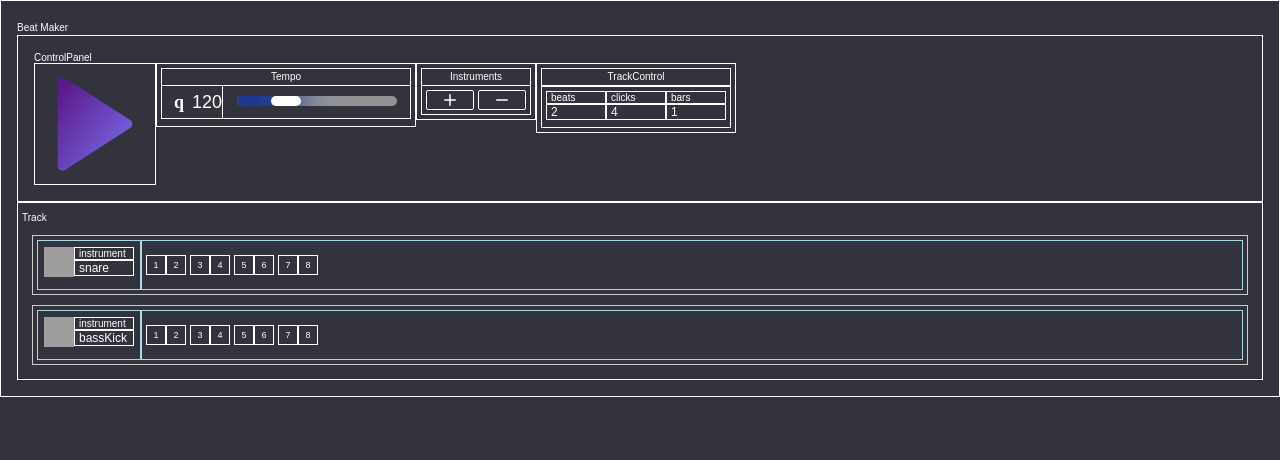
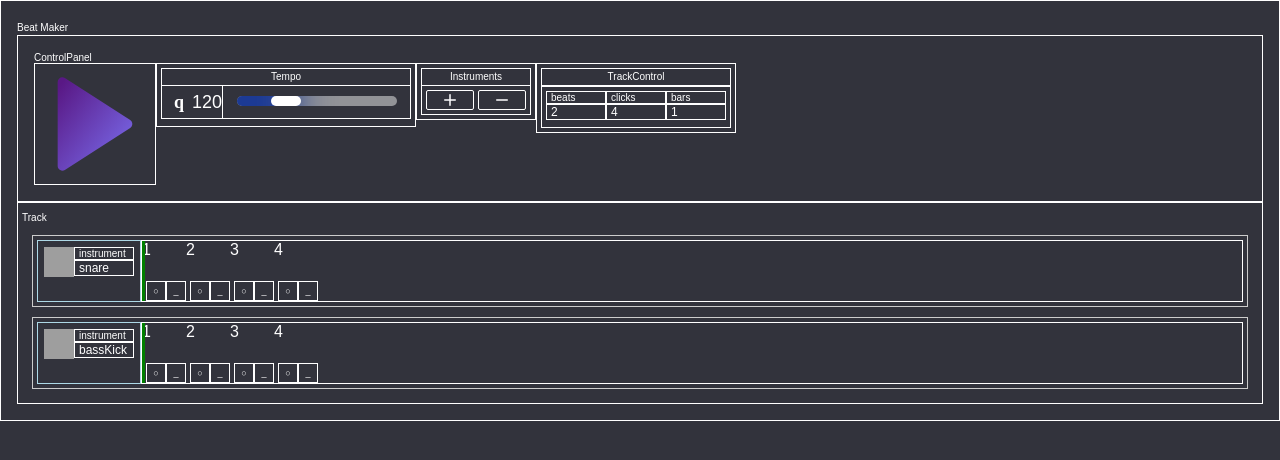
Before and after one commit to mrChernicharo/next-beat2, a Next.js app: page /components/BeatMaker/Beatmaker in a window 1280 px wide. Shown: the top 460 px of the page. Built offline with nearby package versions, Linux system fonts and the light colour scheme; grey boxes are pictures that could not be loaded; a web font is replaced by a local one.

Commit message:
click e bar indicators

```diff
--- a/src/pages/components/BeatMaker/Track/InstrumentRow/InstrumentRow.tsx
+++ b/src/pages/components/BeatMaker/Track/InstrumentRow/InstrumentRow.tsx
@@ -19,6 +19,10 @@ export default function InstrumentRow({
   setInstrument,
   setisPlayNote,
 }: IInstrumentRowProps) {
+  const beat = id => +id.substr(11, 1);
+  const click = id => +id.substr(19, 1);
+  const bar = id => +id.substr(25, 1);
+
   return (
     <InstrumentRowContainer>
       <div className="instrument-container">
@@ -31,6 +35,21 @@ export default function InstrumentRow({
       </div>
       <div className="notes-container">
         {notes.map((note, i) => (
+          <div
+          // className={beat(note.id) === 1 && click(note.id) === 1 ? 'bar-indicator' : ''}
+          >
+            <div className="notes-top">
+              {beat(note.id) === 1 ? (
+                <div className="click-indicator">{click(note.id)}</div>
+              ) : (
+                ''
+              )}
+              {beat(note.id) === 1 && click(note.id) === 1 ? (
+                <div className="bar-inidcator"></div>
+              ) : (
+                ''
+              )}
+            </div>
             <Note
               id={note.id}
               key={i}
@@ -39,6 +58,7 @@ export default function InstrumentRow({
               play={note.play}
               changeNote={setisPlayNote}
             />
+          </div>
         ))}
       </div>
     </InstrumentRowContainer>
--- a/src/pages/components/BeatMaker/Track/InstrumentRow/Note/Note.tsx
+++ b/src/pages/components/BeatMaker/Track/InstrumentRow/Note/Note.tsx
@@ -11,6 +11,9 @@ interface INoteProps {
 
 export default function Note({ id, position, rowIndex, play, changeNote }: INoteProps) {
   const [active, setActive] = useState(play);
+  const beat = id.substr(11, 1);
+  const click = id.substr(19, 1);
+  const bar = id.substr(25, 1);
 
   useEffect(() => {
     changeNote(active, rowIndex, position);
@@ -26,7 +29,7 @@ export default function Note({ id, position, rowIndex, play, changeNote }: INote
       onClick={() => toggleActive()}
       className="note"
     >
-      {position + 1}
+      {beat === '1' ? <div>○</div> : <div>_</div>}
     </NoteContainer>
   );
 }
--- a/src/styles/InstrumentRowStyles.tsx
+++ b/src/styles/InstrumentRowStyles.tsx
@@ -16,6 +16,22 @@ export const InstrumentRowContainer = styled.div`
     align-items: center;
     overflow-x: auto;
 
+    .notes-top {
+      height: 40px;
+    }
+    /* .note-wrapper { */
+    //
+    border: 1px solid;
+    .click-indicator {
+      /* margin: 0 2px; */
+    }
+
+    .bar-inidcator {
+      border-left: 3px solid green;
+      height: 75px;
+      transform: translate(0px, -24px);
+    }
+  }
   ::-webkit-scrollbar {
     height: 8px;
     background-color: rgb(73, 72, 72);
@@ -54,6 +70,7 @@ export const InstrumentRowContainer = styled.div`
       color-stop(0.42, rgb(98, 150, 214)),
       color-stop(0.76, rgb(53, 83, 173))
     );
-    }
+    /* } */
+    /* } */
   }
 `;
```
Lines whose indentation alone changed are shown as unchanged.
